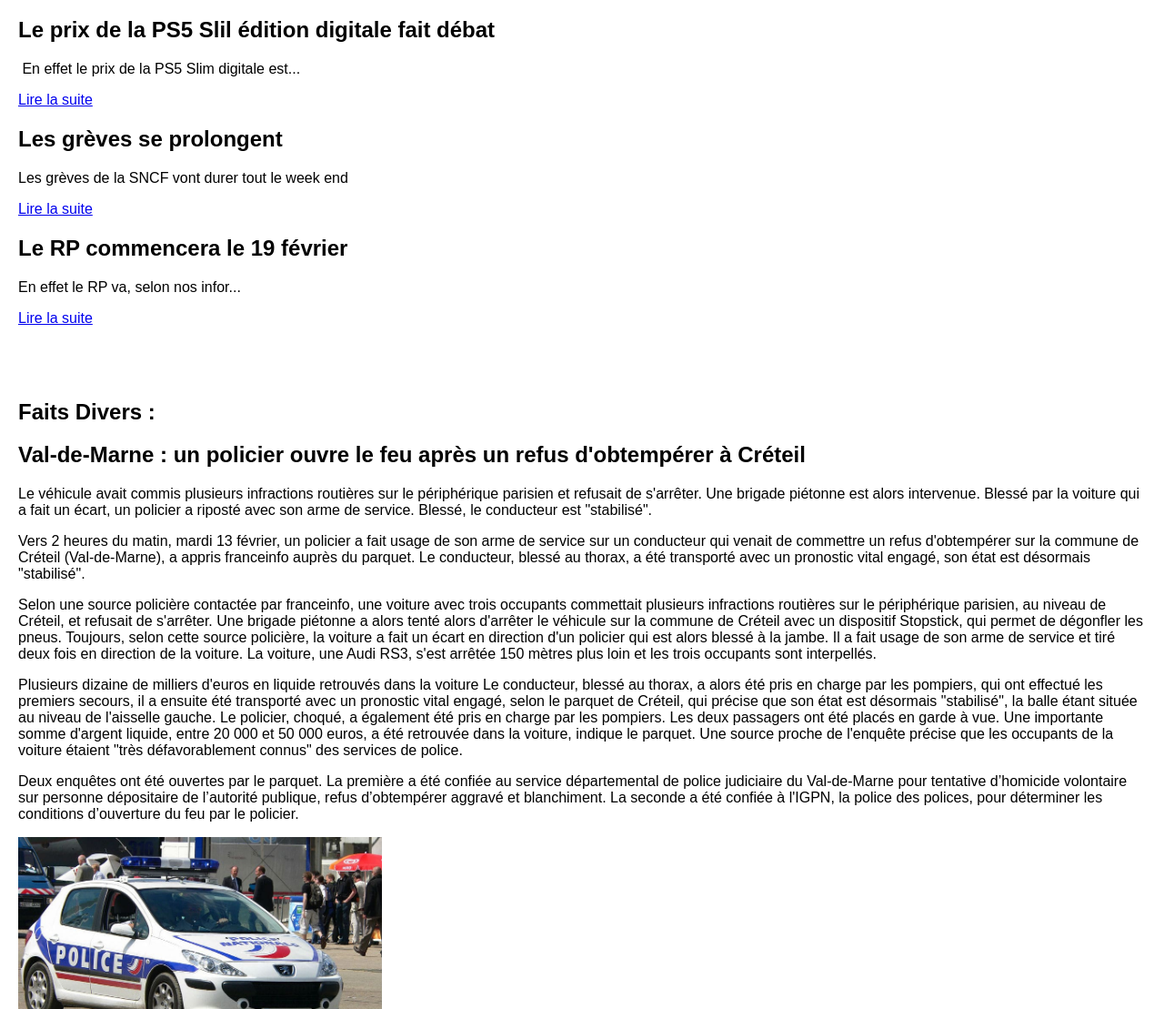
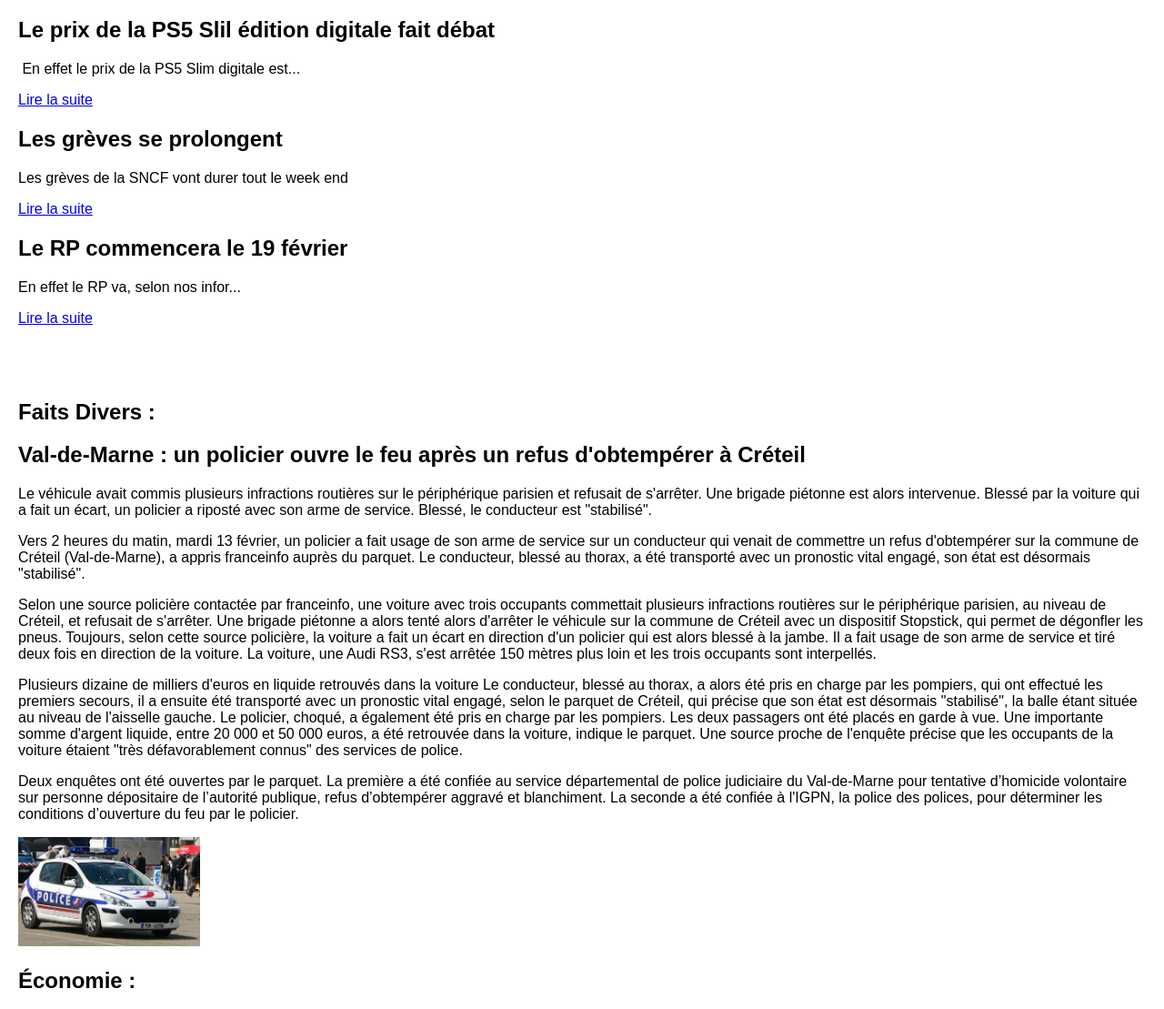
Before and after one commit to tv-fr-site/fr3, a plain HTML site: page index.html in a window 1280 px wide. Shown: the part 171-1280 px from the top of the page at 91% size. Drawn offline with Linux system fonts and the light colour scheme.

Commit message:
Update styles.css

```diff
--- a/styles.css
+++ b/styles.css
@@ -18,6 +18,10 @@ img {
   height: auto;
 }
 
+.creteilrefusdobtemperer img {
+  width: 200px; /* ajustez la taille selon vos besoins */
+  height: auto;
+}
 
 header {
   background-color: #0066FF;
```
